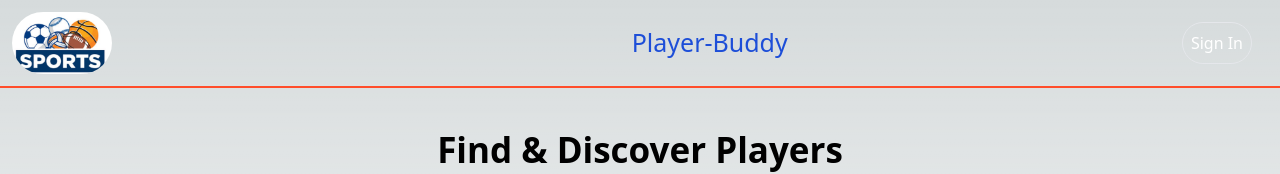
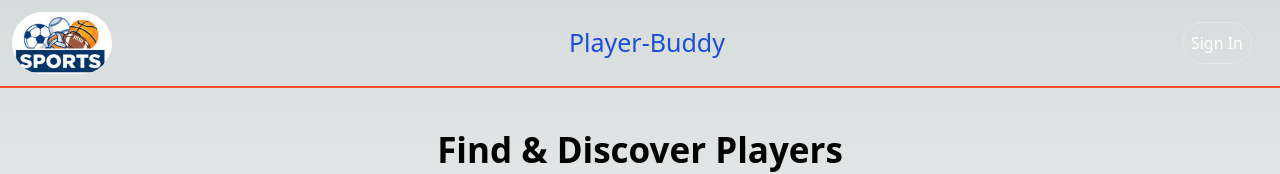
Before and after one commit to ayushdhiman-py/Player_Buddy, a Next.js app: page / in a window 1280 px wide. Shown: the top 174 px of the page. Built offline with nearby package versions, Linux system fonts and the light colour scheme; no server answers; the database is empty.

Commit message:
fixed header commit

```diff
--- a/components/Header.js
+++ b/components/Header.js
@@ -18,7 +18,7 @@ export default function Header() {
         className="hover:cursor-pointer rounded-full bg-black"
         onClick={() => router.push("/")}
       />
-      <h1 className="font-monotic text-extrabold ml-[10%] text-[25px] text-blue-700">Player-Buddy</h1>
+      <h1 className="font-monotic text-extrabold text-[25px] text-blue-700">Player-Buddy</h1>
       <div className="flex gap-4 items-center align-middle">
         {session ? (
           <div>
```
